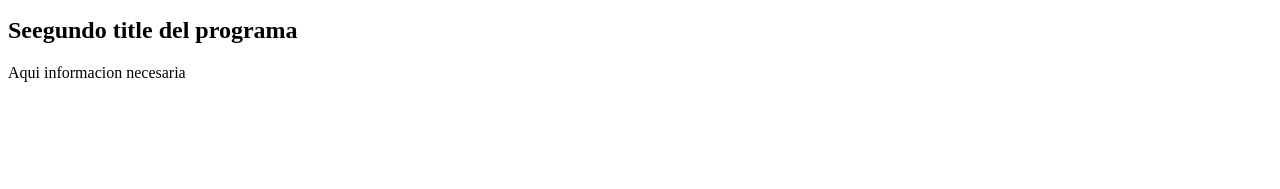
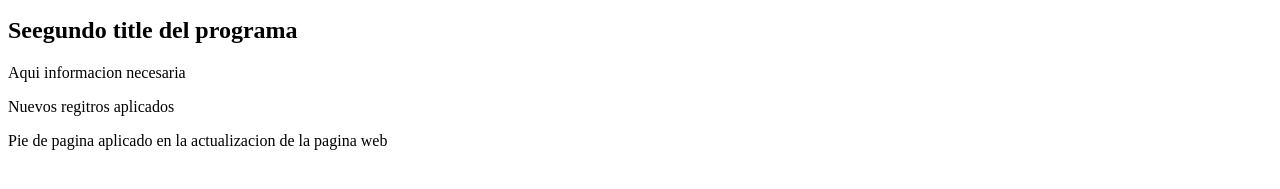
Before and after one commit to calleja16/Git-prueba, a plain HTML site: page index.html in a window 1280 px wide. Shown: the part 119-308 px from the top of the page. Drawn offline with Linux system fonts and the light colour scheme.

Commit message:
Update index.html

```diff
--- a/index.html
+++ b/index.html
@@ -10,5 +10,7 @@
     <p>Lorem ipsum dolor sit amet consectetur adipisicing elit. Aliquam corrupti optio inventore quos obcaecati dicta labore, temporibus enim quis omnis voluptatum provident, explicabo delectus adipisci consequuntur cumque, culpa earum deserunt?</p>
     <h2>Seegundo title del programa</h2>
     <p>Aqui informacion necesaria</p>
+    <p>Nuevos regitros aplicados</p>
+    <p>Pie de pagina aplicado en la actualizacion de la pagina web</p>
 </body>
 </html>
```
